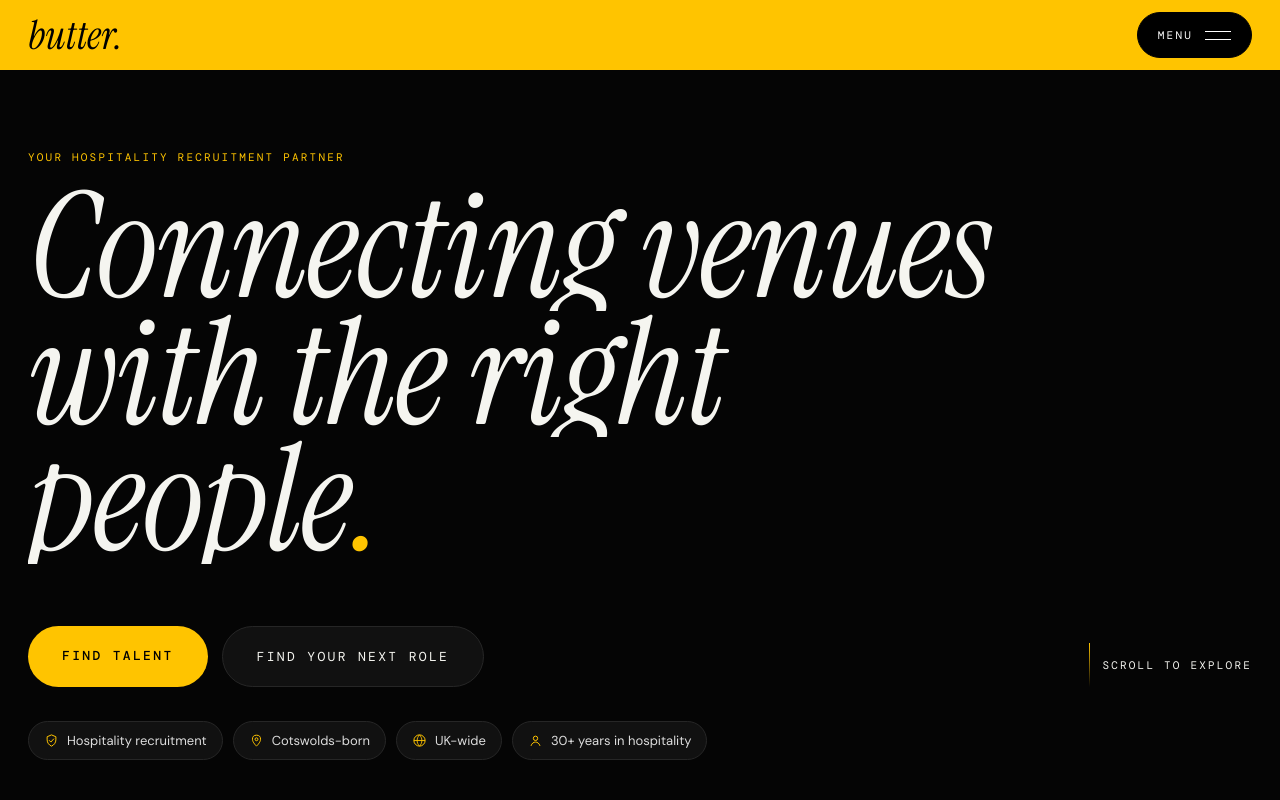
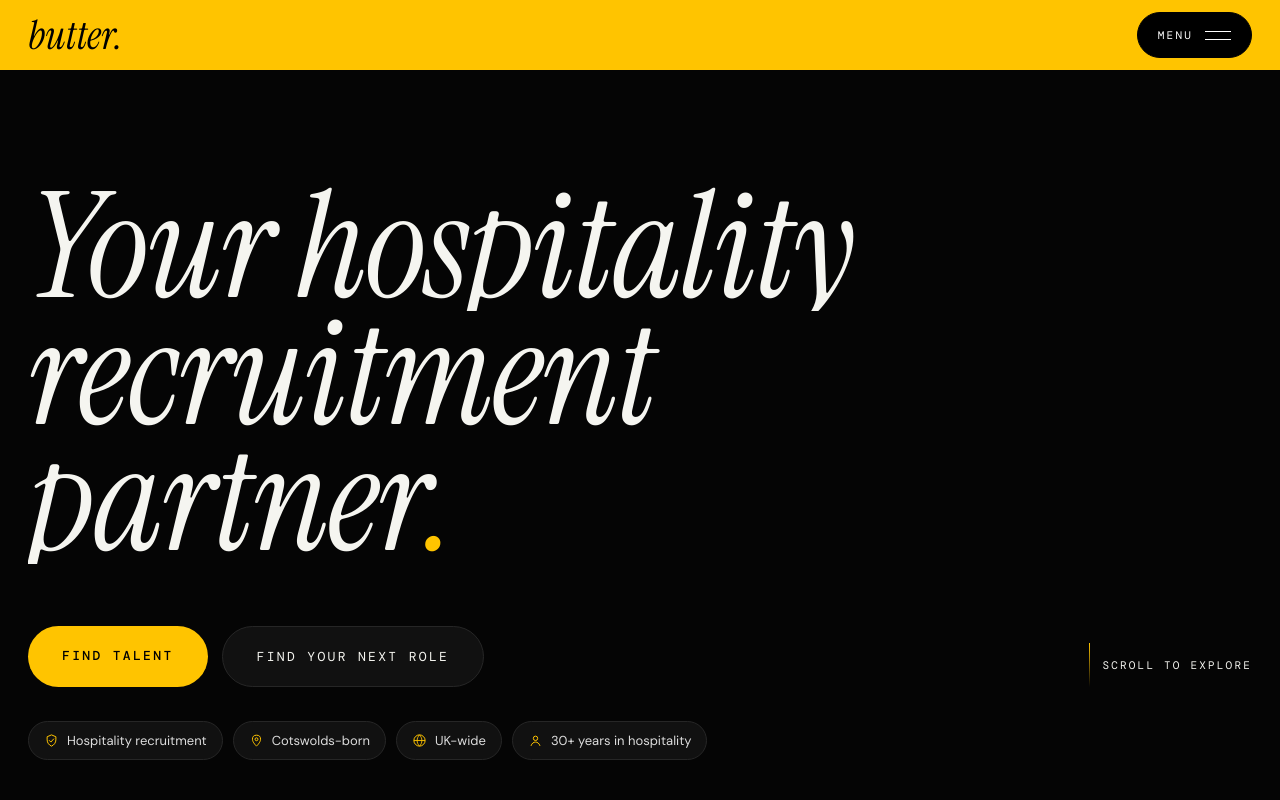
Before and after one commit to vigneshvj99-cpu/Portobutter, a plain HTML site: page index.html in a window 1280 px wide. Shown: the top 800 px of the page. Drawn offline with nearby package versions, Linux system fonts and the light colour scheme.

Commit message:
Homepage headline: Your hospitality recruitment partner.
Co-Authored-By: Claude Opus 5.5 <noreply@anthropic.com>
Claude-Session: https://claude.ai/code/session_011fNRS2y8PcNvjE8UBXDtmQ

```diff
--- a/index.html
+++ b/index.html
@@ -61,11 +61,10 @@
 <main id="top">
 
   <section class="hero">
-    <span class="mono eyebrow" data-fade>Your hospitality recruitment partner</span>
     <h1>
-      <span class="line"><span>Connecting venues</span></span>
-      <span class="line"><span>with the right</span></span>
-      <span class="line"><span>people<span class="y">.</span></span></span>
+      <span class="line"><span>Your hospitality</span></span>
+      <span class="line"><span>recruitment</span></span>
+      <span class="line"><span>partner<span class="y">.</span></span></span>
     </h1>
     <div class="meta">
       <div>
```
